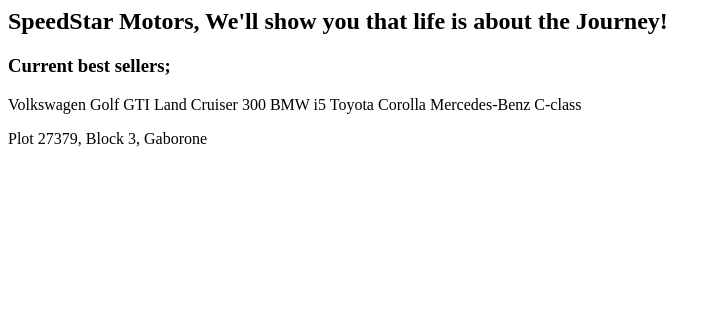
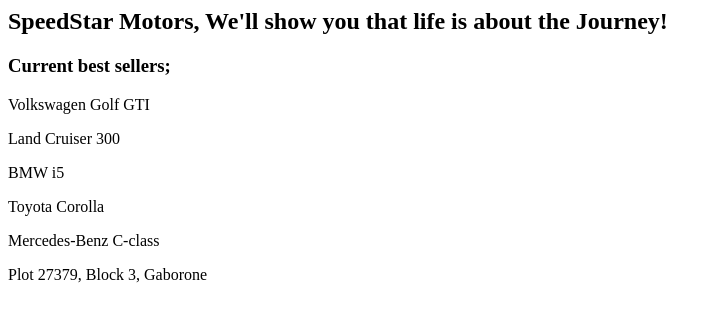
Before and after one commit to bida24-102/SpeedstarMotors, a plain HTML site: page index.html in a window 1280 px wide. Shown: the whole page, without its empty margins (0-721 px from the left). Drawn offline with Linux system fonts and the light colour scheme.

Commit message:
Update index.html

```diff
--- a/index.html
+++ b/index.html
@@ -5,11 +5,11 @@
 <body>
 <h2>SpeedStar Motors, We'll show you that life is about the Journey!</h2>
 <h3>Current best sellers;</h3>
-<p>Volkswagen Golf GTI
-Land Cruiser 300
-BMW i5
-Toyota Corolla
-Mercedes-Benz C-class</p>
+<p>Volkswagen Golf GTI</p>
+<p>Land Cruiser 300</p>
+<p>BMW i5</p>
+<p>Toyota Corolla</p>
+<p>Mercedes-Benz C-class</p>
 <p>Plot 27379, Block 3, Gaborone</p>
 </body>
 </html>
```
